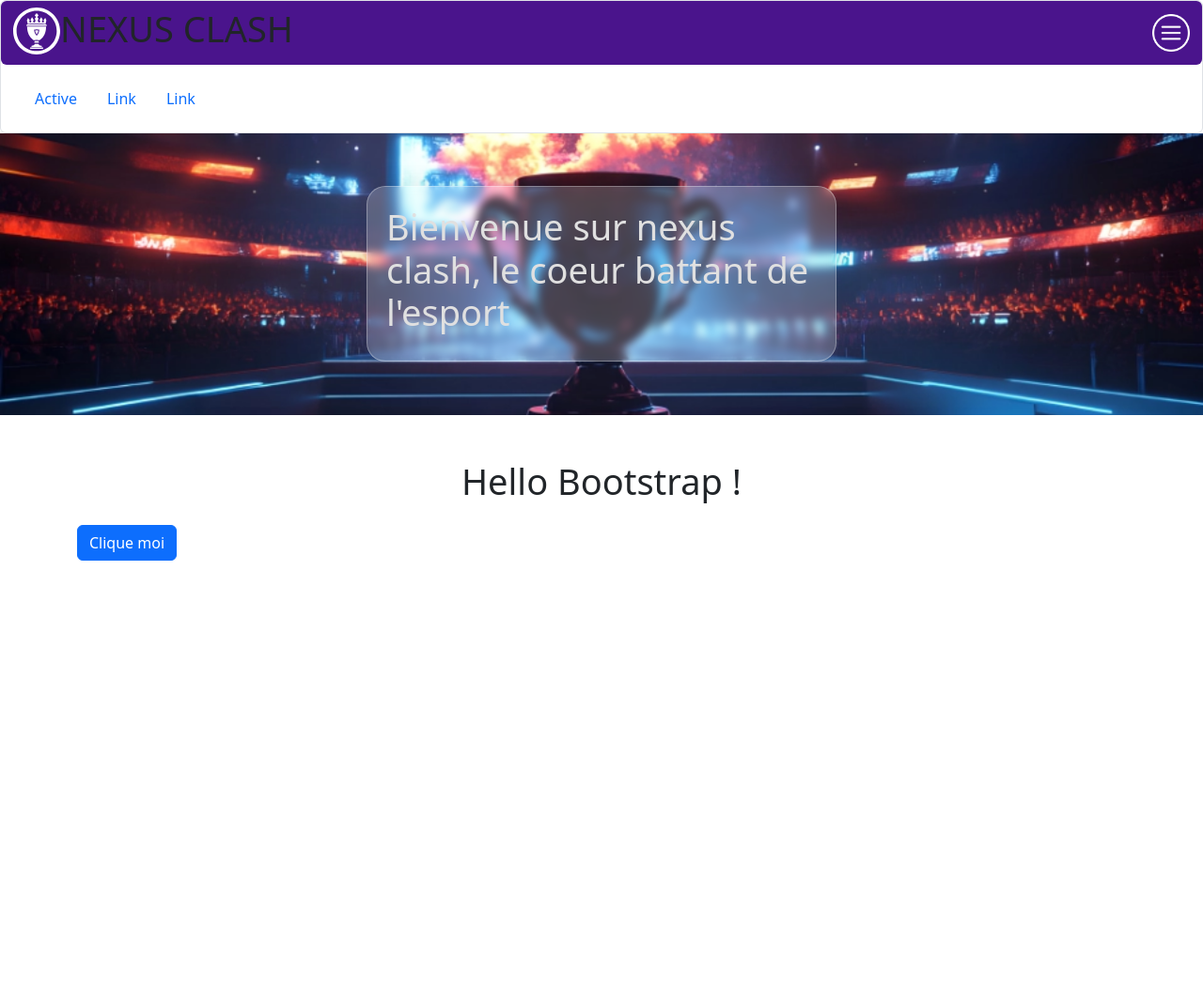
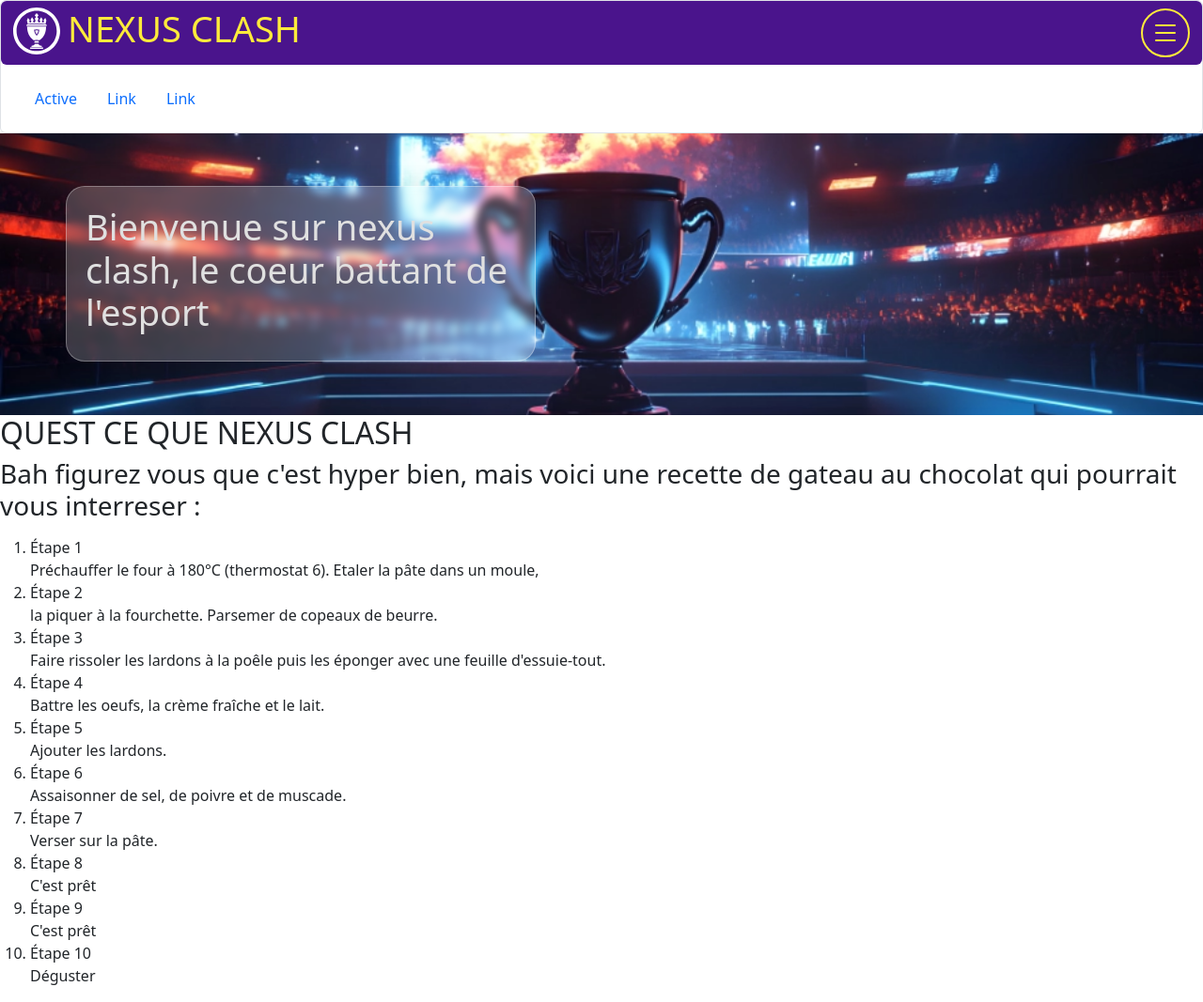
Before and after one commit to fraxi0n/BRIEF3_maquettes_imp_bootstrap, a plain HTML site: page index.html in a window 1280 px wide. Shown: the whole page at 94% size. Before the commit the page ends 800 px from the top, so only its background shows below. Drawn offline with nearby package versions, Linux system fonts and the light colour scheme.

Commit message:
add main , upgrade burger

```diff
--- a/index.html
+++ b/index.html
@@ -27,17 +27,25 @@
             <button class="header btn" type="" data-bs-toggle="collapse" data-bs-target="#collapseOne"
               aria-expanded="true" aria-controls="collapseOne">
 
-              <div class="d-flex">
+              <div class="d-flex tc">
 
                 <img class="logo" src="src/ressources/logo.svg" alt="logo nexus CLASH">
 
 
-                <h1>
+                <h1 class="ps-2">
                   NEXUS CLASH
                 </h1>
               </div>
 
-              <img src="src/ressources/burger.webp.png" class="burger-menu">
+              <div class ="p-2 border border-2 rounded-circle tc-border ">
+
+                <svg xmlns="http://www.w3.org/2000/svg" width="32" height="32" fill="#FFEB3B" class="bi bi-list"
+                  viewBox="0 0 16 16">
+                  <path fill-rule="evenodd"
+                    d="M2.5 12a.5.5 0 0 1 .5-.5h10a.5.5 0 0 1 0 1H3a.5.5 0 0 1-.5-.5m0-4a.5.5 0 0 1 .5-.5h10a.5.5 0 0 1 0 1H3a.5.5 0 0 1-.5-.5m0-4a.5.5 0 0 1 .5-.5h10a.5.5 0 0 1 0 1H3a.5.5 0 0 1-.5-.5" />
+                </svg>
+
+              </div>
 
 
 
@@ -87,15 +95,61 @@
 
 
 
+
+
   </div>
 
 
+  <main>
+    <section>
 
 
-  <div class="container mt-5">
-    <h1 class="text-center">Hello Bootstrap !</h1>
-    <button id="btn" class="btn btn-primary mt-3">Clique moi</button>
-  </div>
+
+      <div class='main-title-box'>
+        <h2> QUEST CE QUE NEXUS CLASH</h2>
+      </div>
+
+      <h3>
+        Bah figurez vous que c'est hyper bien, mais voici une
+        recette de gateau au chocolat qui pourrait vous interreser :
+      </h3>
+
+      <p>
+      <ol>
+        <li> Étape 1 <br>
+          Préchauffer le four à 180°C (thermostat 6). Etaler la pâte dans un moule,</li>
+        <li> Étape 2 <br>
+          la piquer à la fourchette. Parsemer de copeaux de beurre.</li>
+        <li> Étape 3 <br>
+          Faire rissoler les lardons à la poêle puis les éponger avec une feuille d'essuie-tout.</li>
+        <li> Étape 4 <br>
+          Battre les oeufs, la crème fraîche et le lait.</li>
+        <li> Étape 5 <br>
+          Ajouter les lardons.</li>
+        <li> Étape 6 <br>
+          Assaisonner de sel, de poivre et de muscade.</li>
+        <li> Étape 7 <br>
+          Verser sur la pâte.</li>
+        <li> Étape 8 <br>
+          C'est prêt</li>
+        <li> Étape 9 <br>
+          C'est prêt</li>
+        <li> Étape 10 <br>
+          Déguster</li>
+      </ol>
+      </p>
+    </section>
+
+    <section>
+
+
+    </section>
+    <section>
+
+    </section>
+
+  </main>
+
 
   <!-- Bootstrap JS (avec Popper si besoin) -->
   <script src="https://cdn.jsdelivr.net/npm/bootstrap@5.3.3/dist/js/bootstrap.bundle.min.js"></script>
--- a/style.css
+++ b/style.css
@@ -5,9 +5,18 @@
     --tertiary-color: #FFEB3B;
     --black: #121212;
     --white: #E0E0E0;
+    font-family: robo;
+}
 
+.pc {
+    color: var(--primary-color)!important;
+}
+.tc {
+    color: var(--tertiary-color)!important;
+}
 
-    font-family: robo;
+.tc-border {
+    border-color: var(--tertiary-color) !important;
 
 }
 
@@ -40,27 +49,28 @@
     height: 50px;
 }
 
+.burger-border {
+    border-radius: 20px
+
+
+
+}
+
 .h1-font {
     color: var(--white);
-
 }
 
 .banner {
     display: flex;
     align-items: center;
-    justify-content: center;
-
     background-image: url(src/ressources/banner_960.webp);
     background-size: cover;
     background-position: center;
     height: 300px;
-
-
+    padding: 50px;
 }
 
 .glass-card {
-
-
     border-radius: 20px;
     background-color: rgba(255, 255, 255, 0.2);
     backdrop-filter: blur(4px);
@@ -68,12 +78,10 @@
     margin: 20px;
     max-width: 500px;
     box-shadow: 0 4px 30px rgba(0, 0, 0, 0.1);
-border: 1px solid rgba(255, 255, 255, 0.3);
-
+    border: 1px solid rgba(255, 255, 255, 0.3);
 }
 
 
 h1 {
-
     font-size: 38px;
 }
```
Also changed, not shown: src/ressources/burger.webp.png (deleted).
